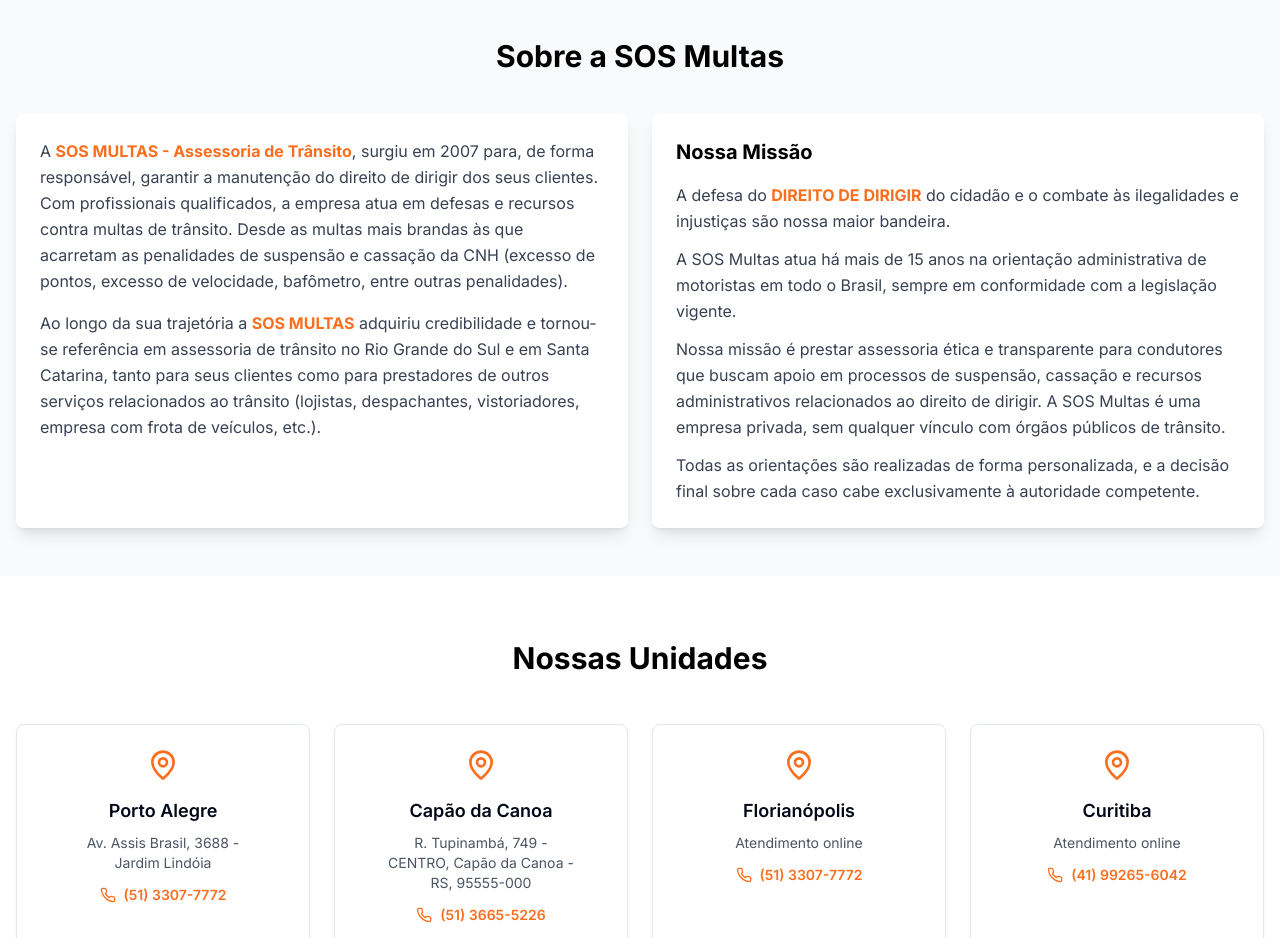
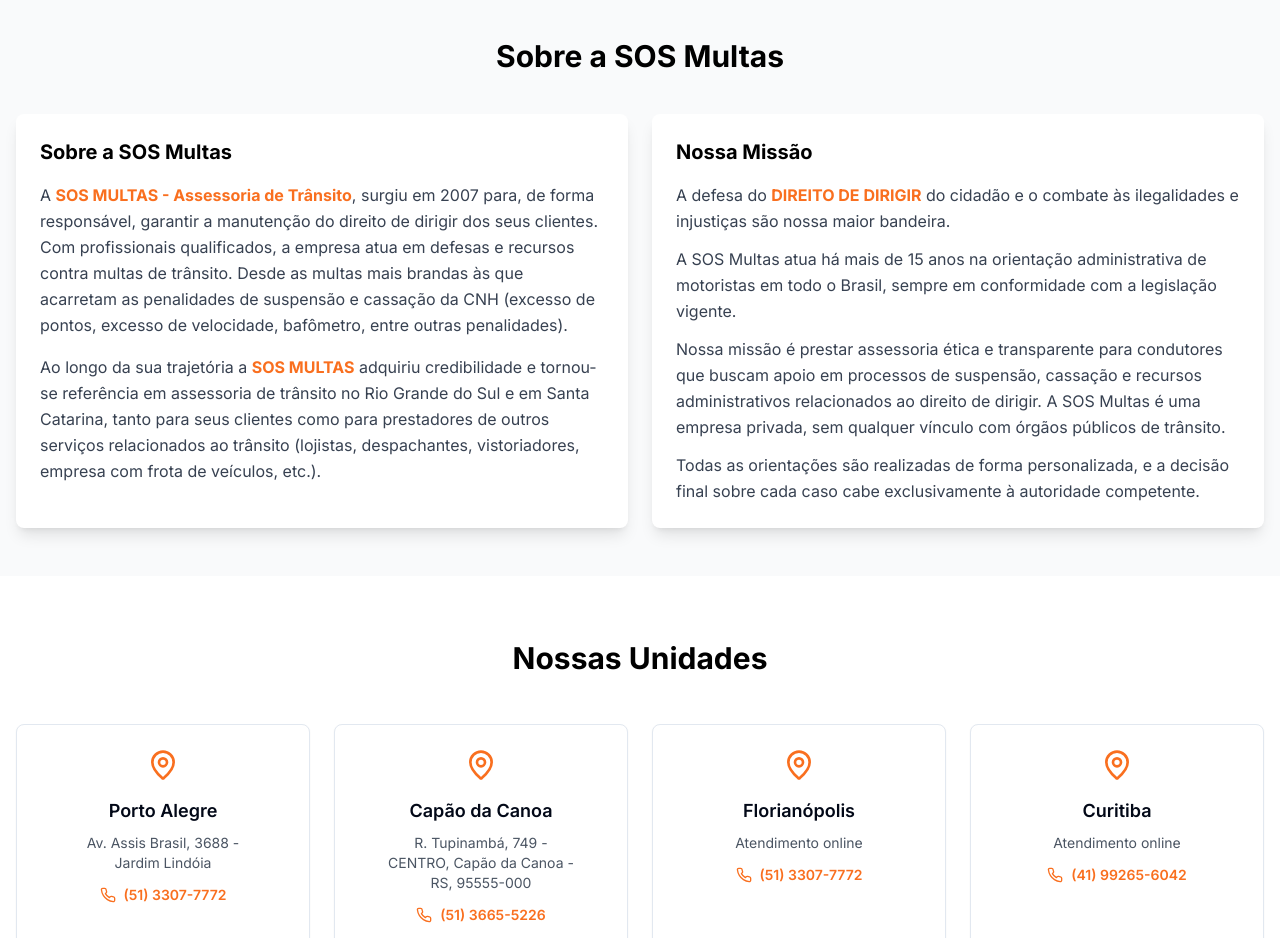
Before and after one commit to brendonalcantara97/multa-lead-flow, a React (Vite) app: page / in a window 1280 px wide. Shown: the part 2220-3158 px from the top of the page. Built offline with nearby package versions, Linux system fonts and the light colour scheme.

Commit message:
Adicionar H3 "Sobre a SOS Multas"
Adiciona um título H3 com o texto "Sobre a SOS Multas" na seção correspondente em `src/pages/Index.tsx`.

```diff
--- a/src/pages/Index.tsx
+++ b/src/pages/Index.tsx
@@ -542,6 +542,7 @@ const Index = () => {
           <h2 className="text-3xl font-bold text-center text-black mb-10">Sobre a SOS Multas</h2>
           <div className="grid md:grid-cols-2 gap-6">
             <div className="bg-white p-6 rounded-lg shadow-lg h-full">
+              <h3 className="text-xl font-bold text-black mb-4">Sobre a SOS Multas</h3>
               <p className="text-gray-700 text-base leading-relaxed">
                 A <strong className="text-orange-500">SOS MULTAS - Assessoria de Trânsito</strong>, surgiu em 2007 para, de forma responsável, garantir a manutenção do direito de dirigir dos seus clientes. Com profissionais qualificados, a empresa atua em defesas e recursos contra multas de trânsito. Desde as multas mais brandas às que acarretam as penalidades de suspensão e cassação da CNH (excesso de pontos, excesso de velocidade, bafômetro, entre outras penalidades).
               </p>
```
